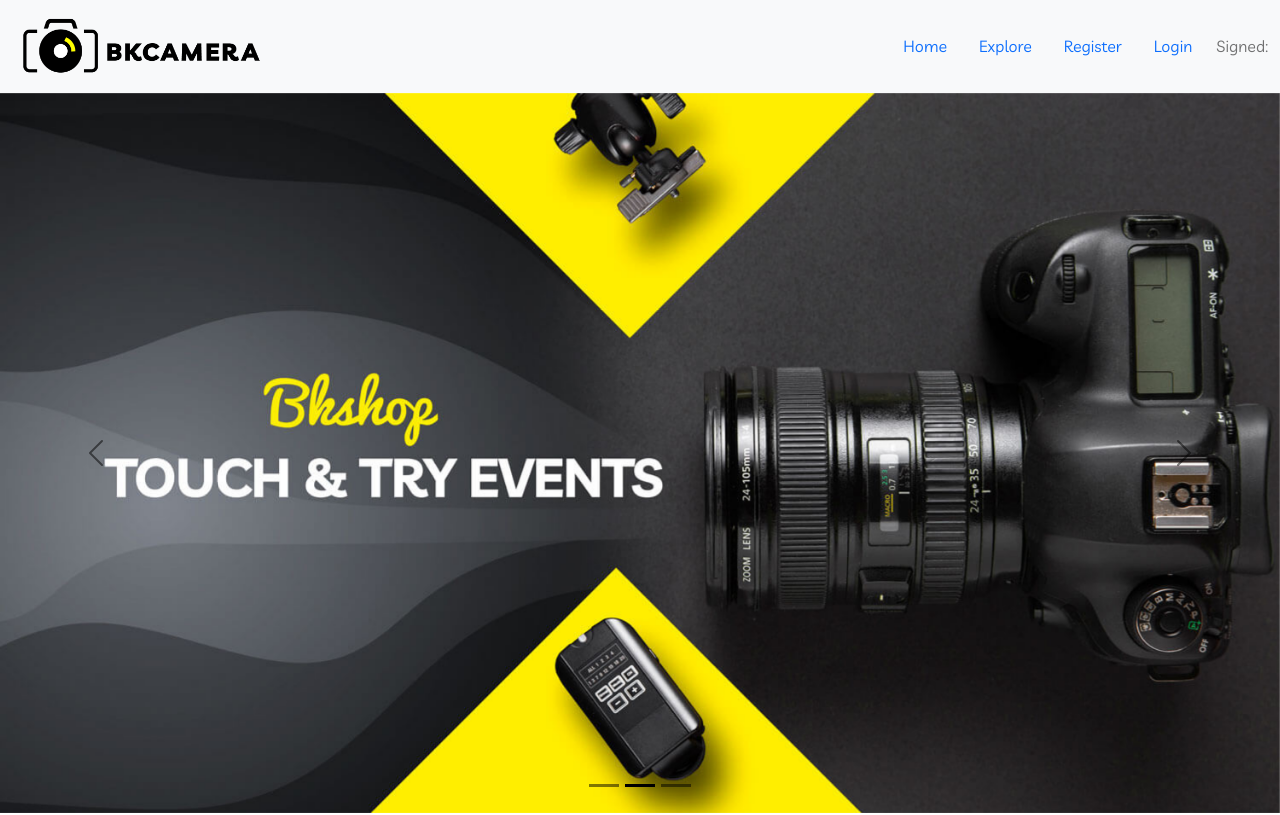
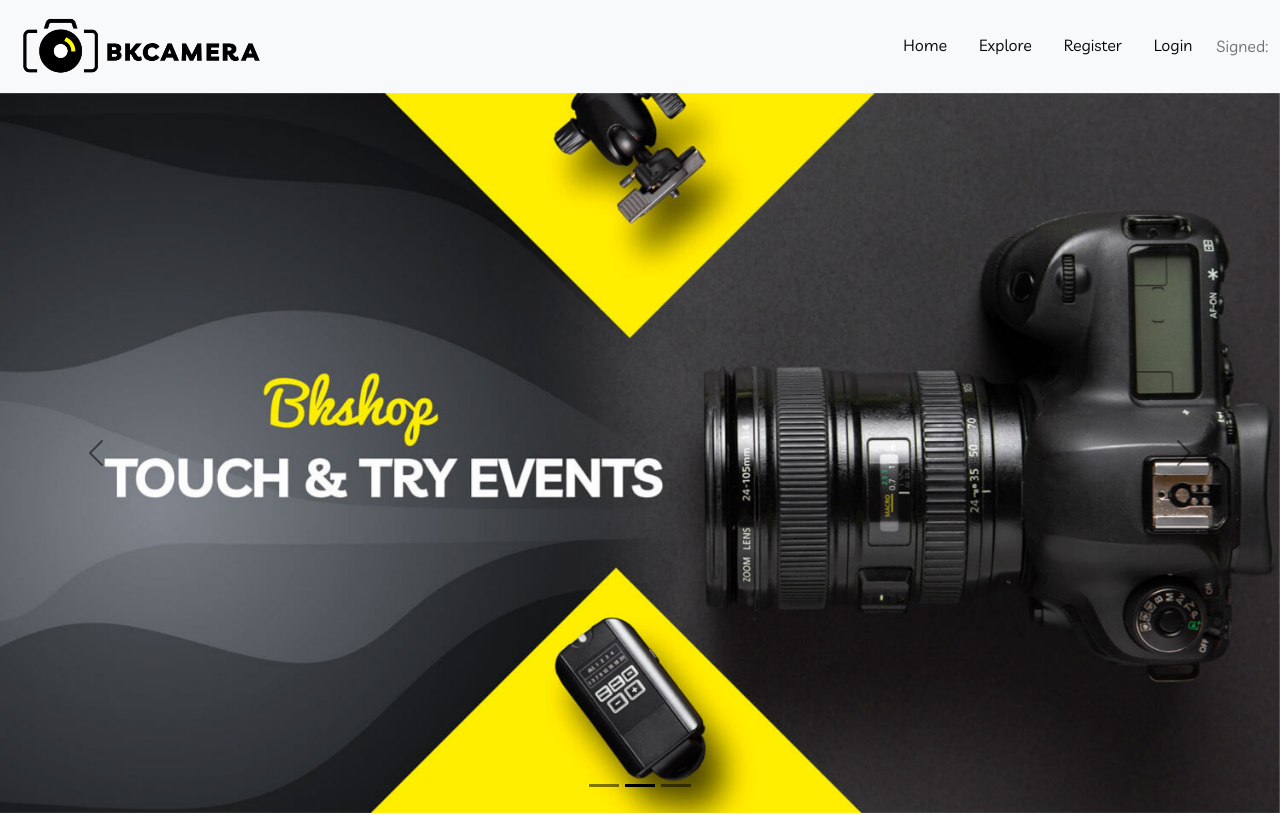
Before and after one commit to bkuddin/bk-camera, a React (Create React App) app: page / in a window 1280 px wide. Shown: the top 815 px of the page. Built offline with nearby package versions, Linux system fonts and the light colour scheme; no server answers.

Commit message:
Defined some animation on image and navbar

```diff
--- /dev/null
+++ b/src/Pages/Home/DisplayCameras/DisplayCameras.css
@@ -0,0 +1,12 @@
+.camera-img {
+  margin: 15px;
+  top: 0;
+  position: relative;
+  -webkit-transition: top 0.5s ease-out;
+  -moz-transition: top 0.5s ease-out;
+  -o-transition: top 0.5s ease-out;
+}
+
+.camera-img:hover {
+  top: -12px;
+}
--- a/src/Pages/Home/DisplayCameras/DisplayCameras.js
+++ b/src/Pages/Home/DisplayCameras/DisplayCameras.js
@@ -1,14 +1,16 @@
 import React from "react";
 import { Card, Col } from "react-bootstrap";
 import { Link } from "react-router-dom";
+import "./DisplayCameras.css";
 
 const DisplayCameras = ({ camera }) => {
   const { _id, name, model, brief, img, brand, options, price } = camera;
   return (
     <div>
       <Col>
-        <Card className="border-0 text-start">
+        <Card className="border-0 text-start image-wrapper">
           <Card.Img
+            className="camera-img"
             variant="top"
             src={img}
             style={{ width: "80%", margin: "0 auto" }}
--- a/src/Pages/Shared/Navigation/Navigation.css
+++ b/src/Pages/Shared/Navigation/Navigation.css
@@ -0,0 +1,23 @@
+.navlink {
+  display: inline-block;
+  color: #000;
+  text-decoration: none;
+}
+
+.navlink:hover {
+  color: #000;
+}
+
+.navlink::after {
+  content: "";
+  display: block;
+  width: 0;
+  height: 2px;
+  background: #000;
+  transition: width 0.3s;
+}
+
+.navlink:hover::after {
+  width: 100%;
+  transition: width 0.3s;
+}
--- a/src/Pages/Shared/Navigation/Navigation.js
+++ b/src/Pages/Shared/Navigation/Navigation.js
@@ -3,6 +3,7 @@
 import { Link } from "react-router-dom";
 import useAuth from "../../../hooks/useAuth";
 import logo from "../../../images/logo-bk-camera.png";
+import "./Navigation.css";
 
 const Navigation = () => {
   const { user, logOut } = useAuth();
@@ -16,24 +17,33 @@
         sticky="top"
       >
         <Container fluid>
-          <Navbar.Brand as={Link} to="/home">
+          <Navbar.Brand className="logo" as={Link} to="/home">
             <img style={{ width: "30%" }} src={logo} alt="" />
           </Navbar.Brand>
 
           <Navbar.Toggle />
           <Navbar.Collapse className="justify-content-end">
-            <Nav.Link style={{ marginLeft: "-100%" }} as={Link} to="/home">
+            <Nav.Link
+              className="navlink"
+              style={{ marginLeft: "-100%" }}
+              as={Link}
+              to="/home"
+            >
               Home
             </Nav.Link>
-            <Nav.Link as={Link} to="/explore">
+            <Nav.Link className="navlink" as={Link} to="/explore">
               Explore
             </Nav.Link>
-            <Nav.Link as={Link} to="/register">
+            <Nav.Link className="navlink" as={Link} to="/register">
               Register
             </Nav.Link>
             {user?.email ? (
               <div>
-                <Link style={{ textDecoration: "none" }} to="/dash-board">
+                <Link
+                  className=""
+                  style={{ textDecoration: "none" }}
+                  to="/dash-board"
+                >
                   <button
                     style={{
                       marginRight: "10px",
@@ -50,7 +60,7 @@
                 </button>
               </div>
             ) : (
-              <Nav.Link as={Link} to="/login">
+              <Nav.Link className="navlink" as={Link} to="/login">
                 Login
               </Nav.Link>
             )}
```
